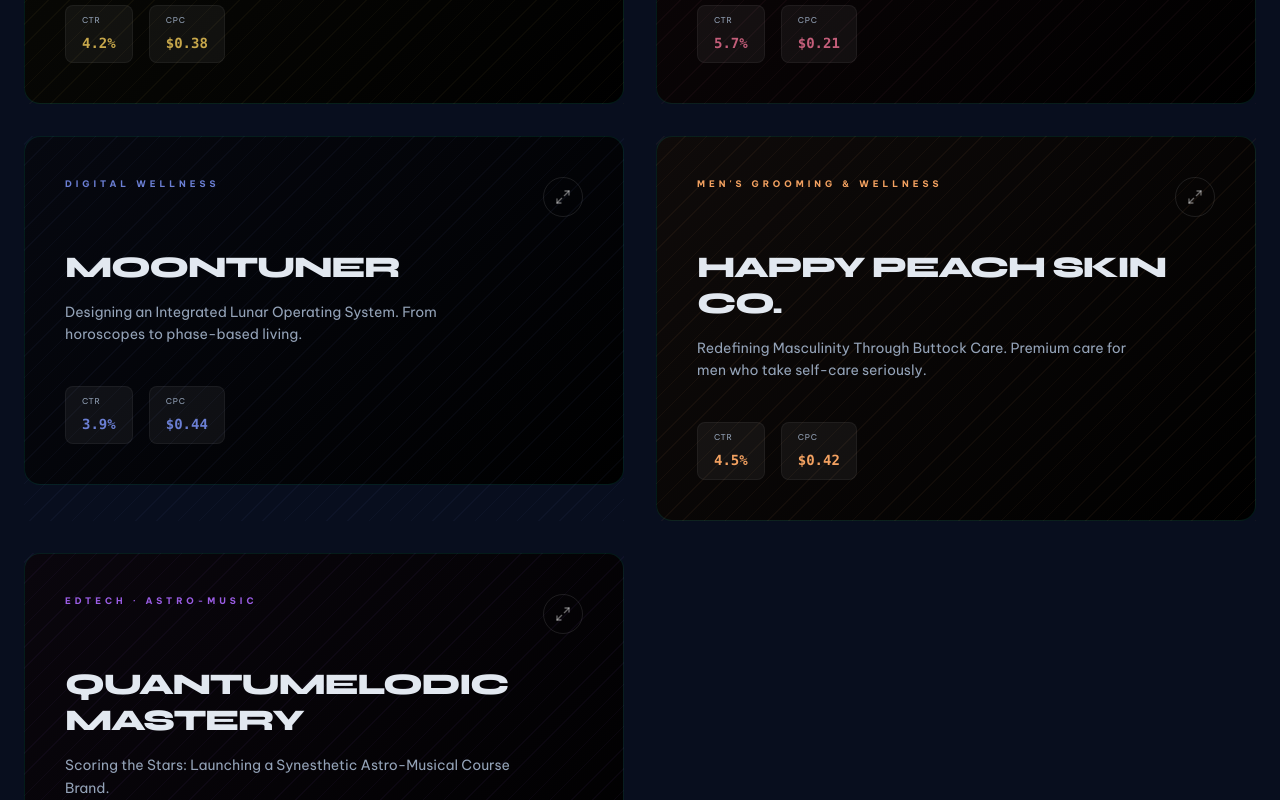
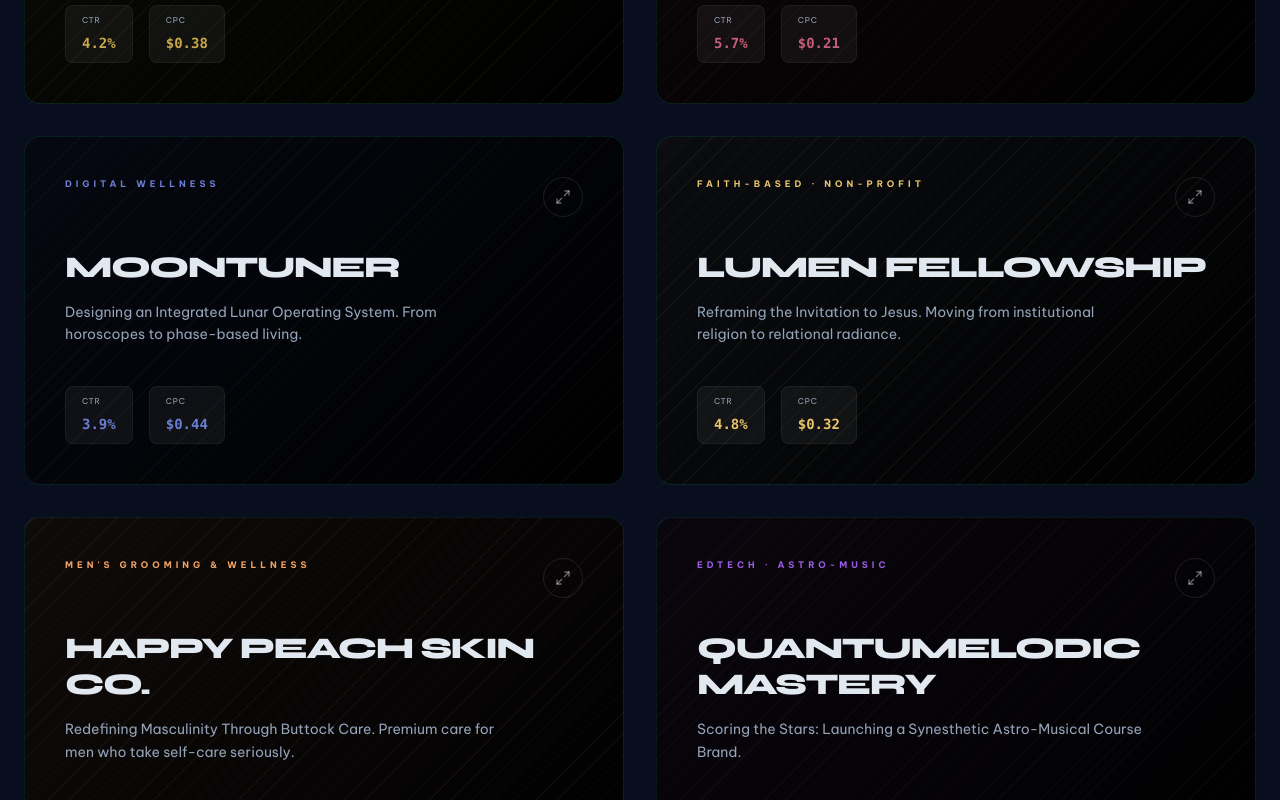
Before and after one commit to michaelanticoli/Michael-Anticoli-Digital-Marketing-Profile-clone-7873-8157, a React (Vite) app: page / in a window 1280 px wide. Shown: the part 3980-4780 px from the top of the page. Built offline with nearby package versions, Linux system fonts and the light colour scheme; a web font is replaced by a local one.

Commit message:
Update files via Greta

```diff
--- a/src/data/resumeData.js
+++ b/src/data/resumeData.js
@@ -1,15 +1,11 @@
 /* # Strategic Resume Data
 1. Updated Project Schema
-   - Added specific marketing metrics (CTR, CPC, CPL, CVR, ENG)
-   - Added `metricStory` for "How I Read This Data"
-   - Added `optimization` for outcome narratives
-   - Added `brandColors` for dynamic UI theming
-2. Projects Included
-   - Buchanan's Piña (Scotch Whisky)
-   - Project Tía (Social Impact)
-   - Moontuner (Digital Wellness)
-   - Happy Peach Skin Co. (Grooming)
-   - Quantumelodic Mastery (EdTech)
+   - Added Lumen Fellowship (Faith-based Non-profit)
+   - Maintained all existing case studies (Buchanan's, Tía, MoonTuner, Happy Peach, Quantumelodic)
+   - Retained Ikigai as Featured Product
+2. Metrics for Lumen
+   - Focused on "Visitor Retention" as the core conversion (CVR)
+   - Mapped qualitative "Quiet Radiance" success to performance signals
 */
 
 export const resumeData = {
@@ -72,7 +68,7 @@ export const resumeData = {
       strategy: "Narrative-driven visual and written assets designed to simplify a complex concept and create intrigue.",
       channels: ["Website landing pages", "Social discovery", "Digital communities"],
       metrics: { CTR: "4.2%", CPC: "$0.38", CPL: "$12.40", CVR: "11.3%", ENG: "6.8%" },
-      metricStory: "CTR above benchmark confirmed the visual concept was landing. I tracked CPC against CPL closely — when they diverged, it signaled the traffic was qualified but the landing page needed refinement, not the ad creative itself.",
+      metricStory: "CTR above benchmark confirmed the visual concept was landing. I tracked CPC against CPL closely — when they diverged, it signaled the traffic was qualified but the landing page needed refinement.",
       optimization: "High-performing narrative angles expanded across additional formats while lower-performing assets were revised.",
       brandColors: {
         bg: "#0a0a06",
@@ -110,13 +106,32 @@ export const resumeData = {
       strategy: "Created a synesthetic 'Spectral Storyworld' where visuals, sound, and haptics map to behavioral verbs.",
       channels: ["Mobile App", "Email Curriculum", "Reflection Loops"],
       metrics: { CTR: "3.9%", CPC: "$0.44", CPL: "$15.20", CVR: "8.7%", ENG: "12.4%" },
-      metricStory: "Return frequency told more than CTR here. A 12.4% engagement rate meant the Spectral Storyworld was building genuine habit—the core behavioral goal.",
+      metricStory: "Return frequency told more than CTR here. A 12.4% engagement rate paired with rising return visits meant the Spectral Storyworld was building genuine habit.",
       optimization: "Iterated microcopy and sound levels based on qualitative feedback from abandonment gap diagnostics.",
       brandColors: {
         bg: "#060810",
         accent: "#6b7fd4",
         glow: "#9aaaf0",
         pattern: "#6b7fd4"
+      }
+    },
+    {
+      id: 6,
+      title: "Lumen Fellowship",
+      category: "FAITH-BASED · NON-PROFIT",
+      description: "Reframing the Invitation to Jesus. Moving from institutional religion to relational radiance.",
+      objective: "Reposition the denomination from a closed, doctrine-heavy institution to an open, relational community.",
+      insight: "Younger adults reject organized religion yet remain spiritually curious. Institutional identity triggers resistance.",
+      strategy: "The Quiet Radiance Framework: Leading with warmth and light experiences before religious labels.",
+      channels: ["Pilot Campuses", "Light Stories Content", "Visitor Journey"],
+      metrics: { CTR: "4.8%", CPC: "$0.32", CPL: "$14.50", CVR: "18.2%", ENG: "11.5%" },
+      metricStory: "Retention was our primary metric. A 18.2% conversion from first-time visitor to second-visit connection validated that the 'Gentle Immersion' strategy was reducing the barrier of institutional weight.",
+      optimization: "Scaled the 'Light Stories' video series after seeing a 3x higher engagement rate compared to traditional sermon clips.",
+      brandColors: {
+        bg: "#0a0c10",
+        accent: "#e9c46a",
+        glow: "#f4e285",
+        pattern: "#e9c46a"
       }
     },
     {
```
